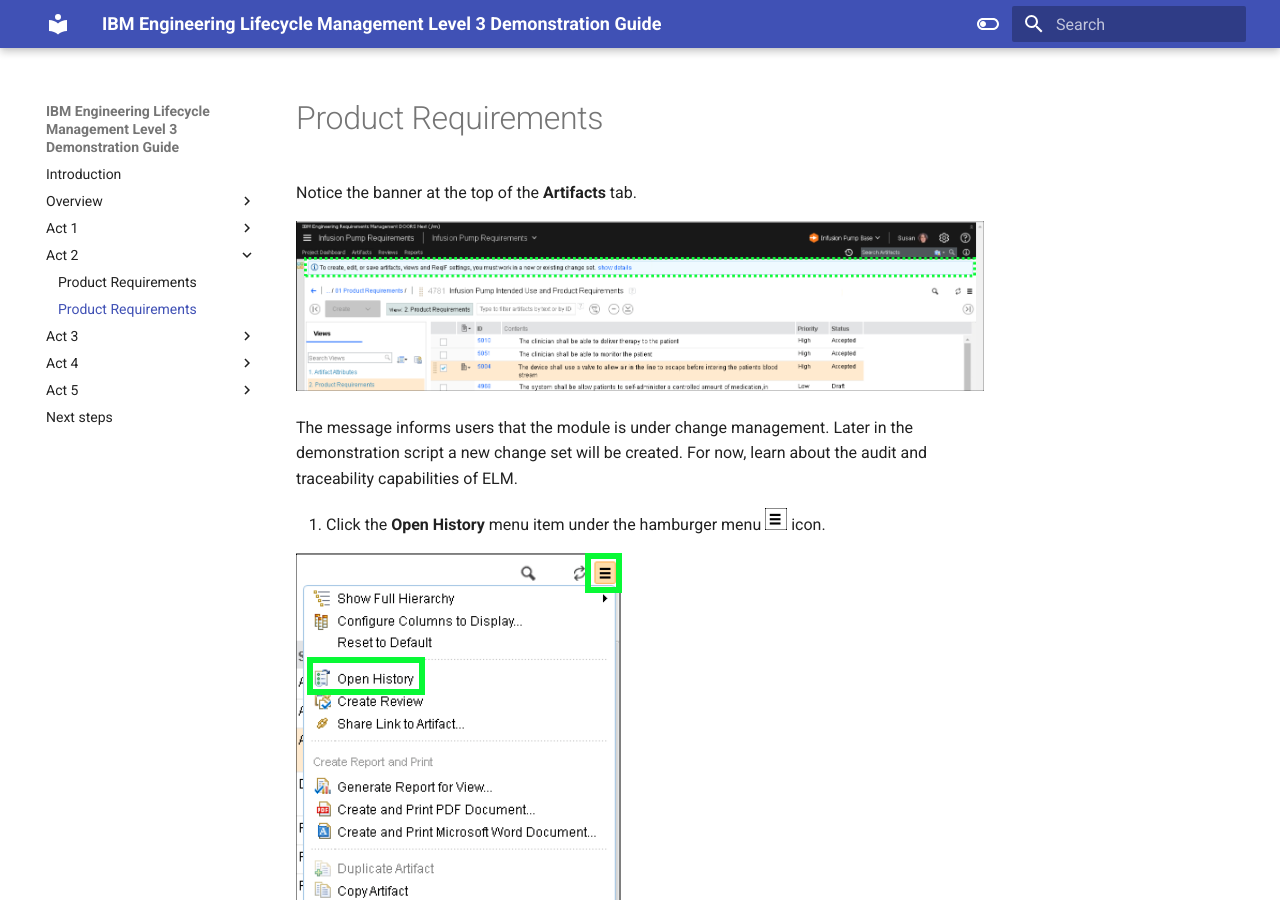
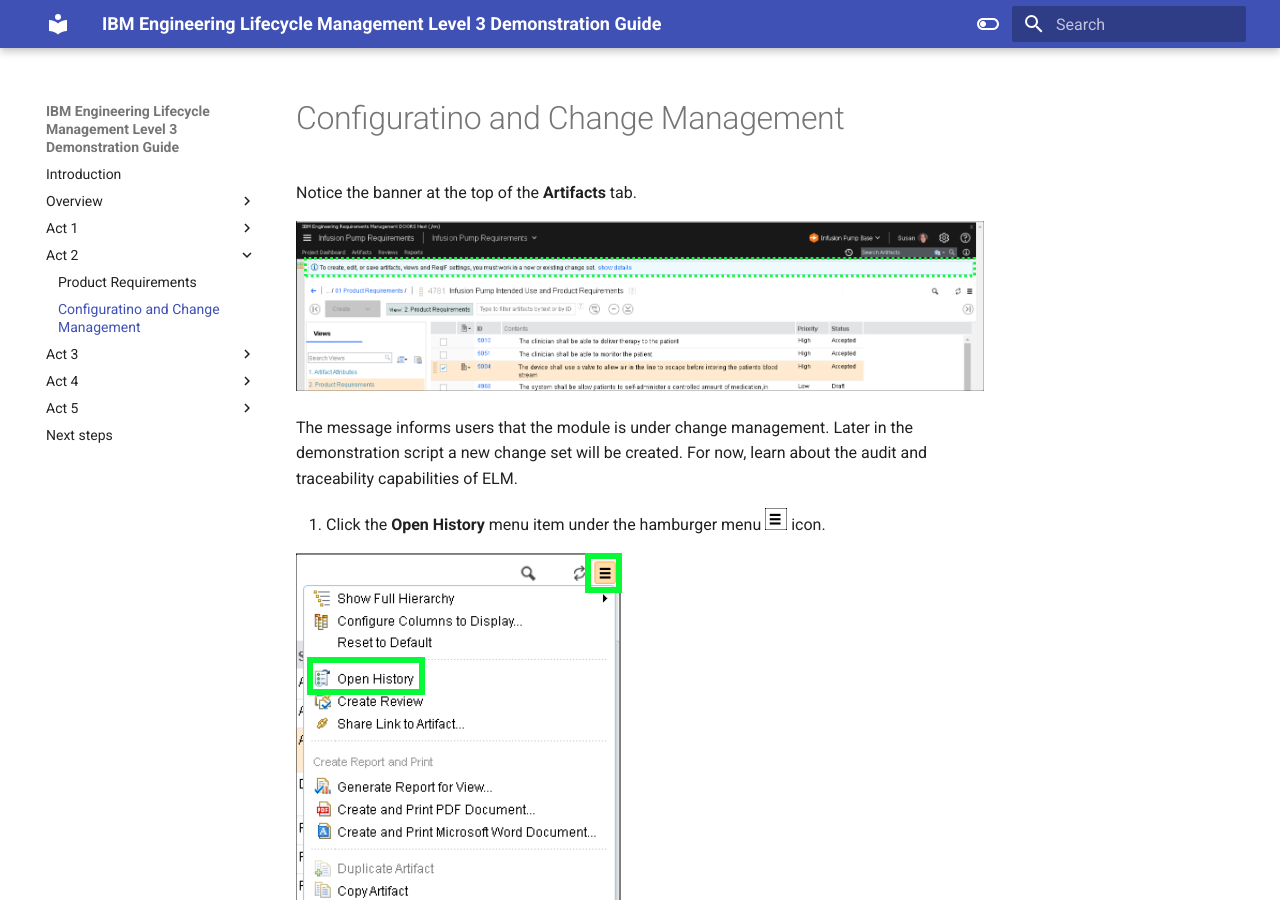
Before and after one commit to IBM/SalesEnablement-ELMhealthcare-L3, an MkDocs documentation site: the page built from docs/Part 3/02 ConfigAndChangeMgmt.md, in a window 1280 px wide and 900 px high. Built offline with MkDocs 1.6.1 and Material for MkDocs 9.7.7, drawn with Linux system fonts in a browser that asks for light colours.

Commit message:
update TOC

```diff
--- a/mkdocs.yml
+++ b/mkdocs.yml
@@ -20,7 +20,7 @@
     - 'Design Planning': 'Part 2/01 DesignPlanning.md'
   - Act 2:
     - 'Product Requirements': 'Part 3/01 ProductRequirements.md'
-    - 'Product Requirements': 'Part 3/02 ConfigAndChangeMgmt.md'
+    - 'Configuratino and Change Management': 'Part 3/02 ConfigAndChangeMgmt.md'
   - Act 3:
     - 'Requirements Quality Assistant': 'Part 4/01 RQA.md'
     - 'Reviews': 'Part 4/02 Reviews.md'
```
